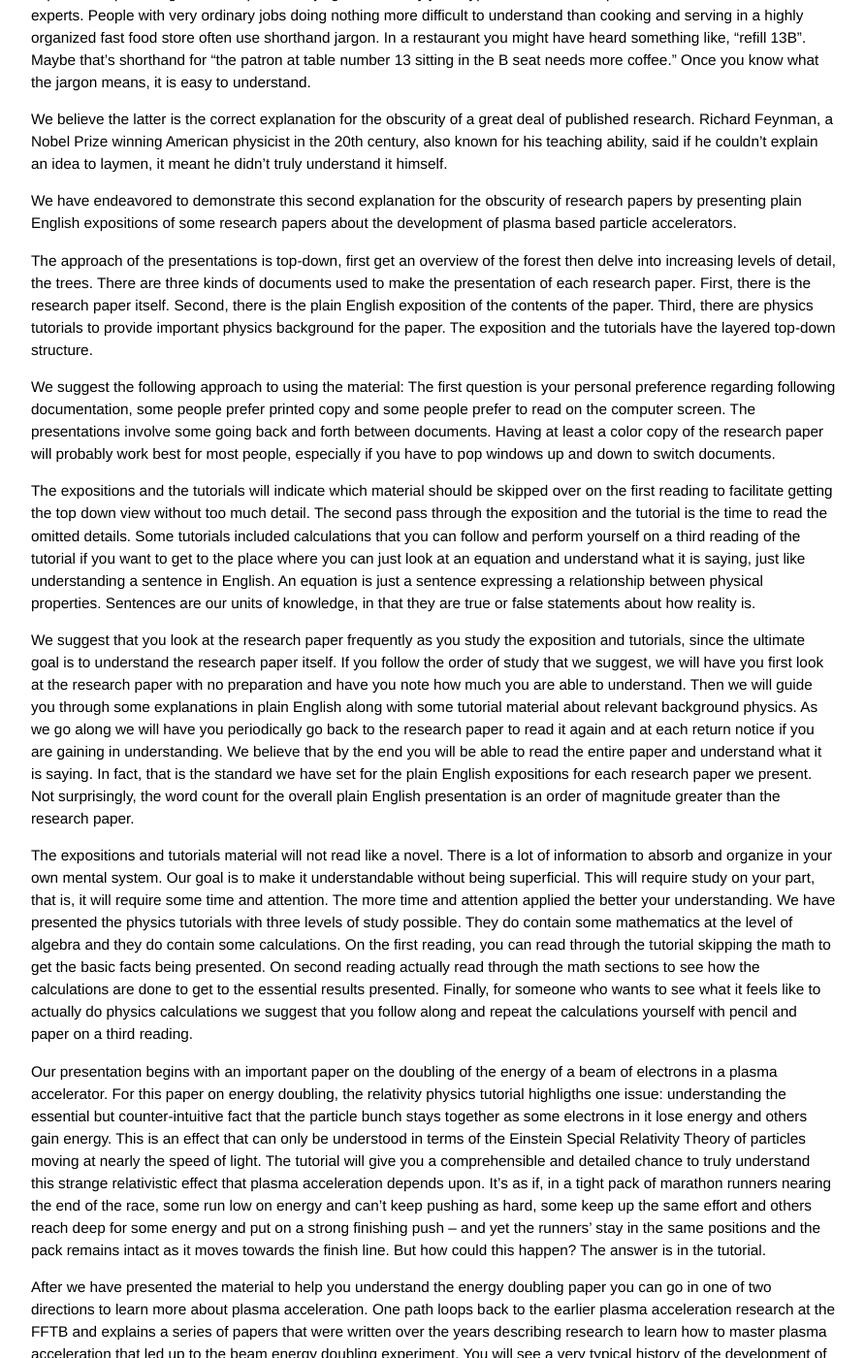
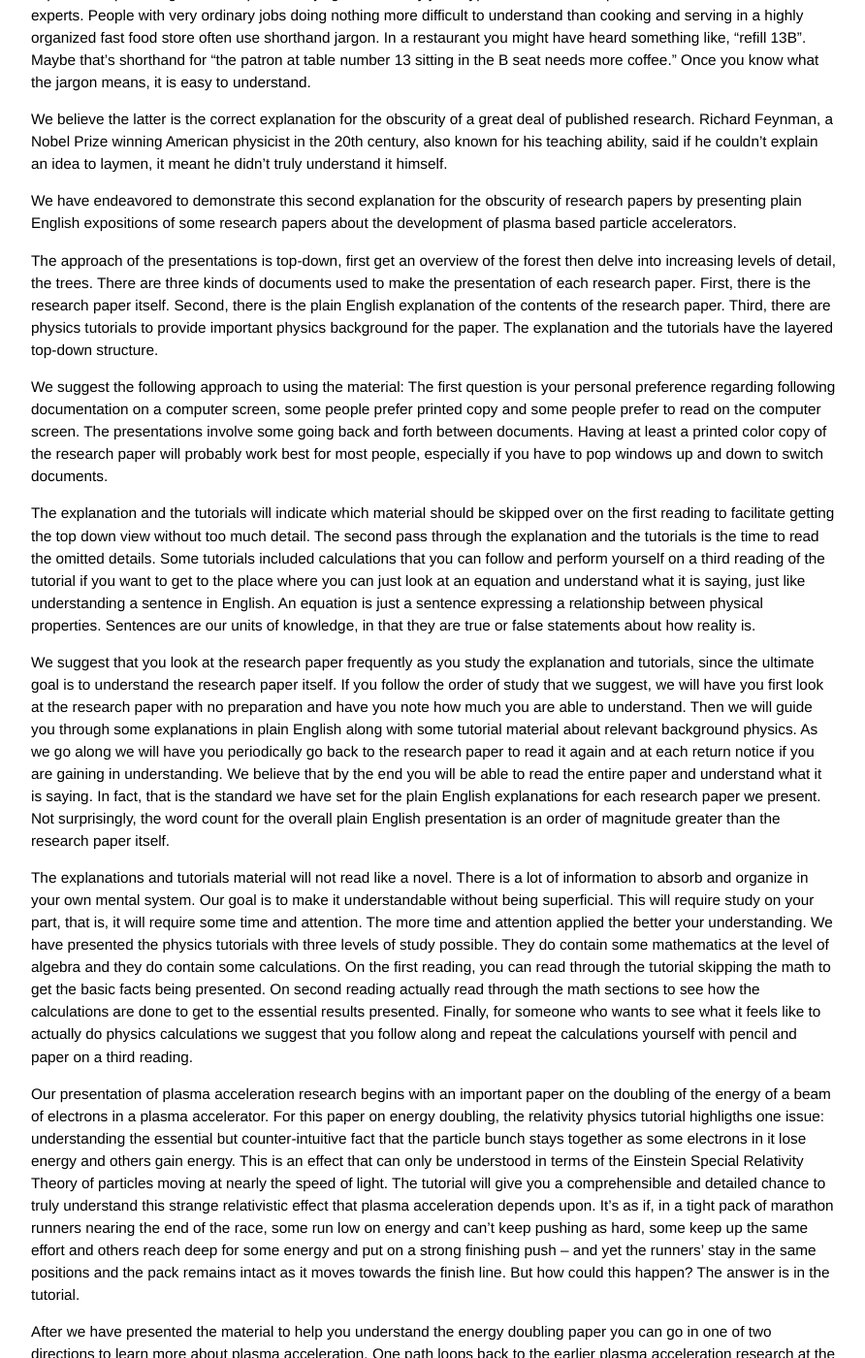
Before and after one commit to grbfacet/facet, a Jekyll site: the page built from plasma-accel-explained.md, in a window 1280 px wide and 1400 px high, scrolled down 546 px. Shown: the whole window at 97% size, without its empty margins (193-1085 px from the left). Built offline with Jekyll 4.4.1, drawn with Linux system fonts in a browser that asks for light colours; some of the changed text lies outside the part shown.

Commit message:
Update plasma-accel-explained.md

```diff
--- a/plasma-accel-explained.md
+++ b/plasma-accel-explained.md
@@ -1,6 +1,6 @@
 ---
 layout: default
-title: Plain English expositions of plasma acceleration research papers
+title: Plain English explanations of plasma acceleration research papers
 ---
 
 
@@ -17,17 +17,17 @@
 
 We have endeavored to demonstrate this second explanation for the obscurity of research papers by presenting plain English expositions of some research papers about the development of plasma based particle accelerators.
 
-The approach of the presentations is top-down, first get an overview of the forest then delve into increasing levels of detail, the trees. There are three kinds of documents used to make the presentation of each research paper. First, there is the research paper itself. Second, there is the plain English exposition of the contents of the paper. Third, there are physics tutorials to provide important physics background for the paper. The exposition and the tutorials have the layered top-down structure.
+The approach of the presentations is top-down, first get an overview of the forest then delve into increasing levels of detail, the trees. There are three kinds of documents used to make the presentation of each research paper. First, there is the research paper itself. Second, there is the plain English explanation of the contents of the research paper. Third, there are physics tutorials to provide important physics background for the paper. The explanation and the tutorials have the layered top-down structure.
 
-We suggest the following approach to using the material: The first question is your personal preference regarding following documentation, some people prefer printed copy and some people prefer to read on the computer screen. The presentations involve some going back and forth between documents. Having at least a color copy of the research paper will probably work best for most people, especially if you have to pop windows up and down to switch documents.
+We suggest the following approach to using the material: The first question is your personal preference regarding following documentation on a computer screen, some people prefer printed copy and some people prefer to read on the computer screen. The presentations involve some going back and forth between documents. Having at least a printed color copy of the research paper will probably work best for most people, especially if you have to pop windows up and down to switch documents.
 
-The expositions and the tutorials will indicate which material should be skipped over on the first reading to facilitate getting the top down view without too much detail. The second pass through the exposition and the tutorial is the time to read the omitted details. Some tutorials included calculations that you can follow and perform yourself on a third reading of the tutorial if you want to get to the place where you can just look at an equation and understand what it is saying, just like understanding a sentence in English. An equation is just a sentence expressing a relationship between physical properties. Sentences are our units of knowledge, in that they are true or false statements about how reality is.
+The explanation and the tutorials will indicate which material should be skipped over on the first reading to facilitate getting the top down view without too much detail. The second pass through the explanation and the tutorials is the time to read the omitted details. Some tutorials included calculations that you can follow and perform yourself on a third reading of the tutorial if you want to get to the place where you can just look at an equation and understand what it is saying, just like understanding a sentence in English. An equation is just a sentence expressing a relationship between physical properties. Sentences are our units of knowledge, in that they are true or false statements about how reality is.
 
-We suggest that you look at the research paper frequently as you study the exposition and tutorials, since the ultimate goal is to understand the research paper itself. If you follow the order of study that we suggest, we will have you first look at the research paper with no preparation and have you note how much you are able to understand. Then we will guide you through some explanations in plain English along with some tutorial material about relevant background physics. As we go along we will have you periodically go back to the research paper to read it again and at each return notice if you are gaining in understanding. We believe that by the end you will be able to read the entire paper and understand what it is saying. In fact, that is the standard we have set for the plain English expositions for each research paper we present. Not surprisingly, the word count for the overall plain English presentation is an order of magnitude greater than the research paper.
+We suggest that you look at the research paper frequently as you study the explanation and tutorials, since the ultimate goal is to understand the research paper itself. If you follow the order of study that we suggest, we will have you first look at the research paper with no preparation and have you note how much you are able to understand. Then we will guide you through some explanations in plain English along with some tutorial material about relevant background physics. As we go along we will have you periodically go back to the research paper to read it again and at each return notice if you are gaining in understanding. We believe that by the end you will be able to read the entire paper and understand what it is saying. In fact, that is the standard we have set for the plain English explanations for each research paper we present. Not surprisingly, the word count for the overall plain English presentation is an order of magnitude greater than the research paper itself.
 
-The expositions and tutorials material will not read like a novel. There is a lot of information to absorb and organize in your own mental system. Our goal is to make it understandable without being superficial. This will require study on your part, that is, it will require some time and attention. The more time and attention applied the better your understanding. We have presented the physics tutorials with three levels of study possible. They do contain some mathematics at the level of algebra and they do contain some calculations. On the first reading, you can read through the tutorial skipping the math to get the basic facts being presented. On second reading actually read through the math sections to see how the calculations are done to get to the essential results presented. Finally, for someone who wants to see what it feels like to actually do physics calculations we suggest that you follow along and repeat the calculations yourself with pencil and paper on a third reading.
+The explanations and tutorials material will not read like a novel. There is a lot of information to absorb and organize in your own mental system. Our goal is to make it understandable without being superficial. This will require study on your part, that is, it will require some time and attention. The more time and attention applied the better your understanding. We have presented the physics tutorials with three levels of study possible. They do contain some mathematics at the level of algebra and they do contain some calculations. On the first reading, you can read through the tutorial skipping the math to get the basic facts being presented. On second reading actually read through the math sections to see how the calculations are done to get to the essential results presented. Finally, for someone who wants to see what it feels like to actually do physics calculations we suggest that you follow along and repeat the calculations yourself with pencil and paper on a third reading.
 
-Our presentation begins with an important paper on the doubling of the energy of a beam of electrons in a plasma accelerator. For this paper on energy doubling, the relativity physics tutorial highligths one issue: understanding the essential but counter-intuitive fact that the particle bunch stays together as some electrons in it lose energy and others gain energy. This is an effect that can only be understood in terms of the Einstein Special Relativity Theory of particles moving at nearly the speed of light. The tutorial will give you a comprehensible and detailed chance to truly understand this strange relativistic effect that plasma acceleration depends upon. It’s as if, in a tight pack of marathon runners nearing the end of the race, some run low on energy and can’t keep pushing as hard, some keep up the same effort and others reach deep for some energy and put on a strong finishing push – and yet the runners’ stay in the same positions and the pack remains intact as it moves towards the finish line. But how could this happen? The answer is in the tutorial.
+Our presentation of plasma acceleration research begins with an important paper on the doubling of the energy of a beam of electrons in a plasma accelerator. For this paper on energy doubling, the relativity physics tutorial highligths one issue: understanding the essential but counter-intuitive fact that the particle bunch stays together as some electrons in it lose energy and others gain energy. This is an effect that can only be understood in terms of the Einstein Special Relativity Theory of particles moving at nearly the speed of light. The tutorial will give you a comprehensible and detailed chance to truly understand this strange relativistic effect that plasma acceleration depends upon. It’s as if, in a tight pack of marathon runners nearing the end of the race, some run low on energy and can’t keep pushing as hard, some keep up the same effort and others reach deep for some energy and put on a strong finishing push – and yet the runners’ stay in the same positions and the pack remains intact as it moves towards the finish line. But how could this happen? The answer is in the tutorial.
 
 After we have presented the material to help you understand the energy doubling paper you can go in one of two directions to learn more about plasma acceleration. One path loops back to the earlier plasma acceleration research at the FFTB and explains a series of papers that were written over the years describing research to learn how to master plasma acceleration that led up to the beam energy doubling experiment. You will see a very typical history of the development of understanding of a phenomenon through scientific experimental research. The other path available to you is to jump to the present state of plasma acceleration research at FACET and understand the questions that are under active research now and get a glimpse of possible future developments.
 
```
